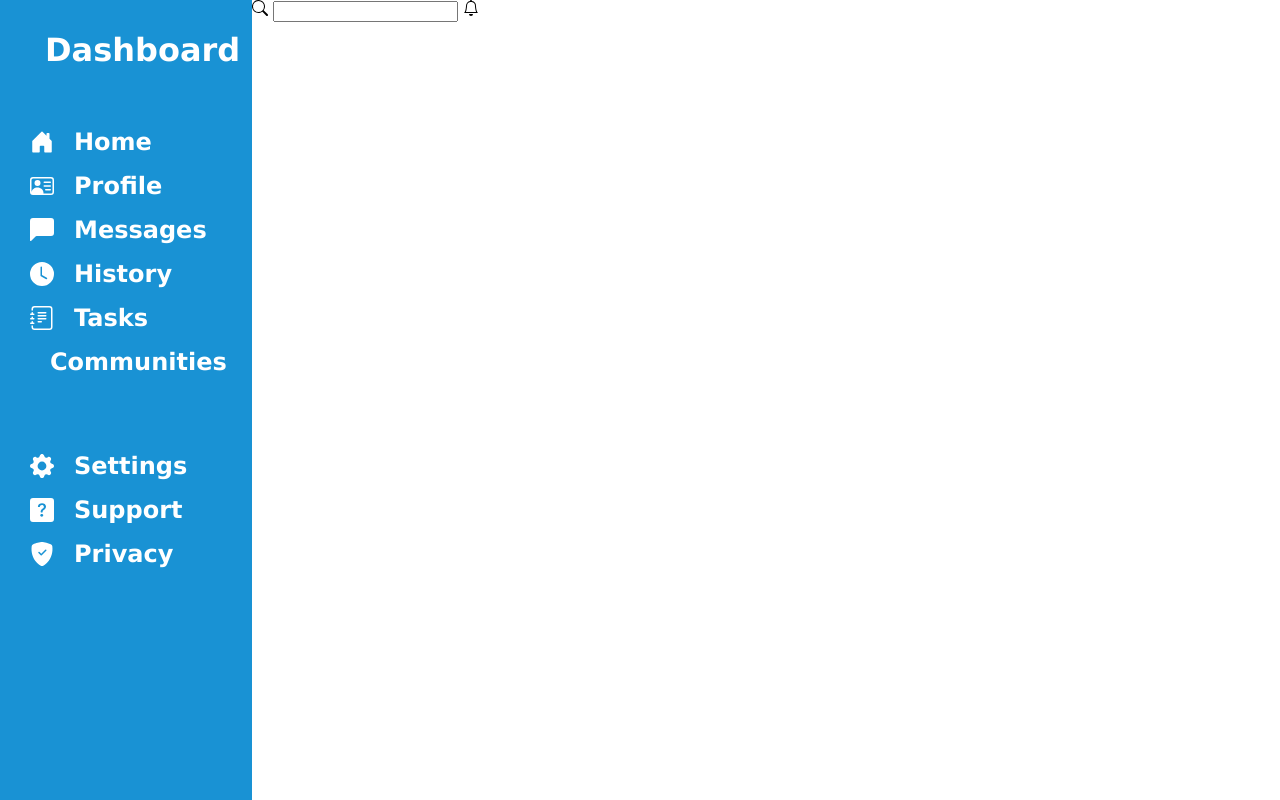
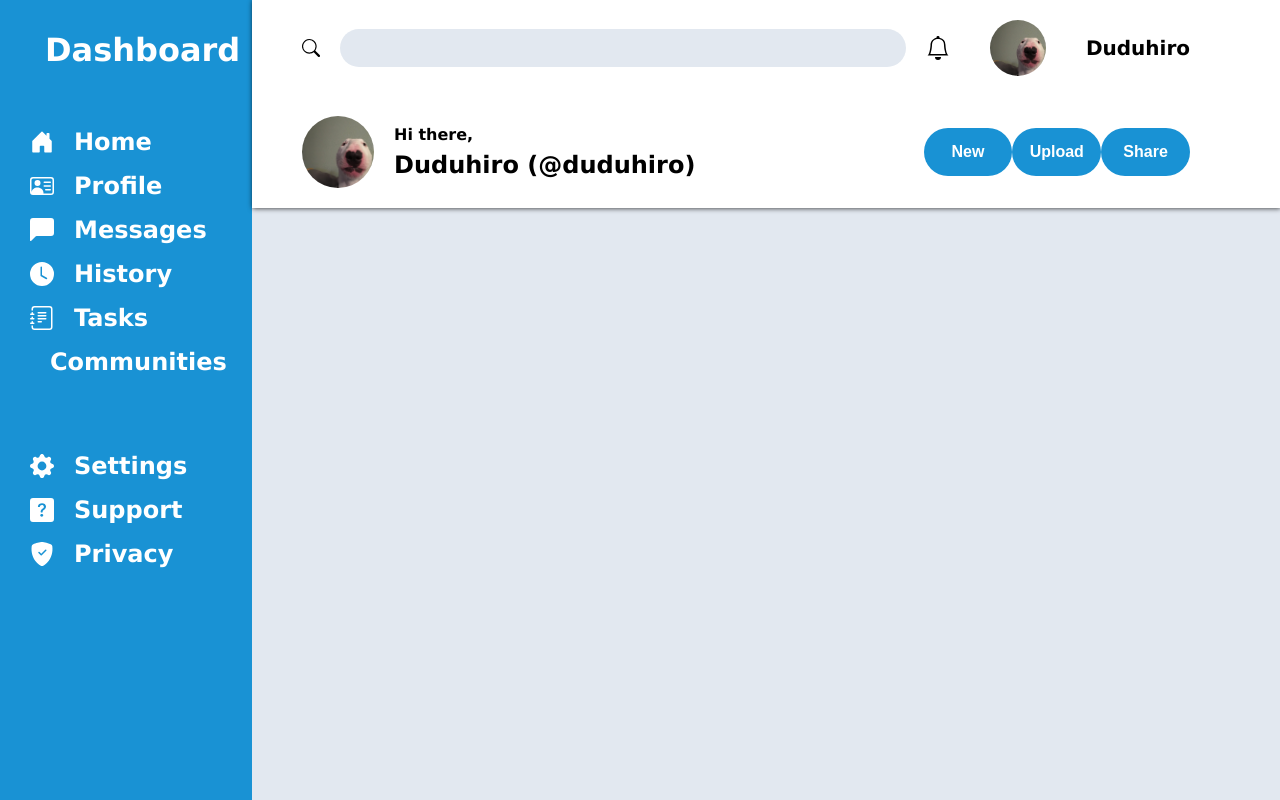
Before and after one commit to Duduhiro/odin-admin-dashboard, a plain HTML site: page index.html in a window 1280 px wide. Drawn offline with Linux system fonts and the light colour scheme.

Commit message:
Finished the nav bar in the main container

```diff
--- a/index.html
+++ b/index.html
@@ -81,16 +81,37 @@
 
     <main>
         <nav>
-            <div>
-                <svg xmlns="http://www.w3.org/2000/svg" width="16" height="16" fill="currentColor" class="bi bi-search" viewBox="0 0 16 16">
-                    <path d="M11.742 10.344a6.5 6.5 0 1 0-1.397 1.398h-.001c.03.04.062.078.098.115l3.85 3.85a1 1 0 0 0 1.415-1.414l-3.85-3.85a1.007 1.007 0 0 0-.115-.1zM12 6.5a5.5 5.5 0 1 1-11 0 5.5 5.5 0 0 1 11 0z"/>
-                </svg>
-                <input type="text">
-                <svg xmlns="http://www.w3.org/2000/svg" width="16" height="16" fill="currentColor" class="bi bi-bell" viewBox="0 0 16 16">
-                    <path d="M8 16a2 2 0 0 0 2-2H6a2 2 0 0 0 2 2zM8 1.918l-.797.161A4.002 4.002 0 0 0 4 6c0 .628-.134 2.197-.459 3.742-.16.767-.376 1.566-.663 2.258h10.244c-.287-.692-.502-1.49-.663-2.258C12.134 8.197 12 6.628 12 6a4.002 4.002 0 0 0-3.203-3.92L8 1.917zM14.22 12c.223.447.481.801.78 1H1c.299-.199.557-.553.78-1C2.68 10.2 3 6.88 3 6c0-2.42 1.72-4.44 4.005-4.901a1 1 0 1 1 1.99 0A5.002 5.002 0 0 1 13 6c0 .88.32 4.2 1.22 6z"/>
-                </svg>
+            <div class="upper-nav">
+                <div class="d-flex" style="align-items: center; gap: 20px; width: 70%;">
+                    <svg xmlns="http://www.w3.org/2000/svg" width="20" height="20" fill="currentColor" class="bi bi-search" viewBox="0 0 16 16">
+                        <path d="M11.742 10.344a6.5 6.5 0 1 0-1.397 1.398h-.001c.03.04.062.078.098.115l3.85 3.85a1 1 0 0 0 1.415-1.414l-3.85-3.85a1.007 1.007 0 0 0-.115-.1zM12 6.5a5.5 5.5 0 1 1-11 0 5.5 5.5 0 0 1 11 0z"/>
+                    </svg>
+                    <input type="text">
+                </div>
+                <div class="d-flex" style="align-items: center; gap: 40px; width: 30%; justify-content: end; font-size: 20px;">
+                    <svg xmlns="http://www.w3.org/2000/svg" width="24" height="24" fill="currentColor" class="bi bi-bell" viewBox="0 0 16 16">
+                        <path d="M8 16a2 2 0 0 0 2-2H6a2 2 0 0 0 2 2zM8 1.918l-.797.161A4.002 4.002 0 0 0 4 6c0 .628-.134 2.197-.459 3.742-.16.767-.376 1.566-.663 2.258h10.244c-.287-.692-.502-1.49-.663-2.258C12.134 8.197 12 6.628 12 6a4.002 4.002 0 0 0-3.203-3.92L8 1.917zM14.22 12c.223.447.481.801.78 1H1c.299-.199.557-.553.78-1C2.68 10.2 3 6.88 3 6c0-2.42 1.72-4.44 4.005-4.901a1 1 0 1 1 1.99 0A5.002 5.002 0 0 1 13 6c0 .88.32 4.2 1.22 6z"/>
+                    </svg>
+                    <img src="./imgs/1_rIkmavUeqyRySwlQdA9kKg.jpg" id="small-pfp">
+                    <h3>Duduhiro</h3>
+                </div>
+            </div>
+            <div class="d-flex profile">
+                <div class="d-flex user">
+                    <img src="./imgs/1_rIkmavUeqyRySwlQdA9kKg.jpg" id="big-pfp">
+                    <div class="d-flex username">
+                        <p style="font-weight: 600;">Hi there,</p>
+                        <h2>Duduhiro (@duduhiro)</h2>
+                    </div>
+                </div>
+                <div class="d-flex page-buttons">
+                    <button>New</button>
+                    <button>Upload</button>
+                    <button>Share</button>
+                </div>
             </div>
         </nav>
+
     </main>
 
 
--- a/style.css
+++ b/style.css
@@ -54,3 +54,80 @@ aside {
     gap: 20px;
     align-items: center;
 }
+
+main {
+    width: 100%;
+    background-color: #e2e8f0;
+}
+
+nav {
+    background-color: white;
+    padding-top: 20px;
+    padding-left: 50px;
+    padding-right: 90px;
+    padding-bottom: 20px;
+    box-shadow: 0px 0px 5px 0.5px rgba(0,0,0,0.75);
+}
+
+.upper-nav {
+    display: flex;
+    align-items: center;
+    gap: 20px;
+}
+
+.upper-nav input {
+    background-color: #e2e8f0;
+    border: none;
+    outline: none;
+    height: 36px;
+    border-radius: 20px;
+    padding-left: 20px;
+    width: 100%;
+}
+
+#small-pfp {
+    width: 56px;
+    height: 56px;
+    border-radius: 100%;
+    object-fit: cover;
+}
+
+#big-pfp {
+    width: 72px;
+    height: 72px;
+    border-radius: 100%;
+    object-fit: cover;
+}
+
+.profile {
+    margin-top: 40px;
+}
+
+.profile .user {
+    gap: 20px;
+    align-items: center;
+    width: 70%;
+}
+
+.username {
+    flex-direction: column;
+    gap: 10px;
+}
+
+.page-buttons {
+    width: 30%;
+    align-items: center;
+    justify-content: space-between;
+}
+
+.page-buttons button {
+    width: 120px;
+    height: 48px;
+    border: none;
+    outline: none;
+    background-color: #1992d4;
+    color: white;
+    font-size: 16px;
+    font-weight: 600;
+    border-radius: 30px;
+}
```
Also changed, not shown: imgs/1_rIkmavUeqyRySwlQdA9kKg.jpg (added).
